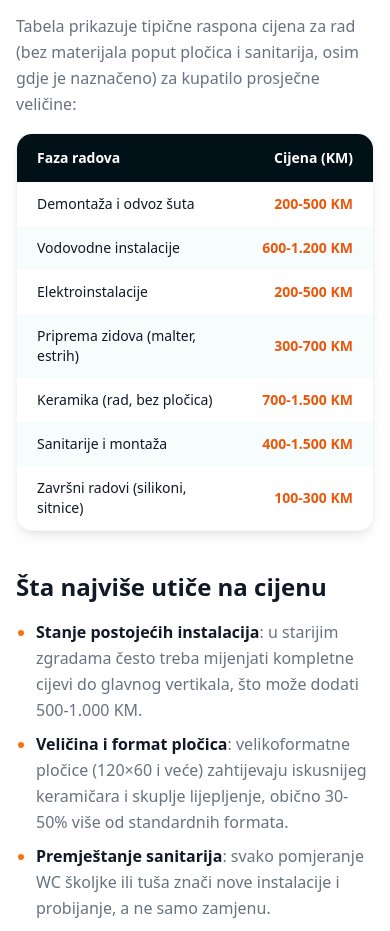
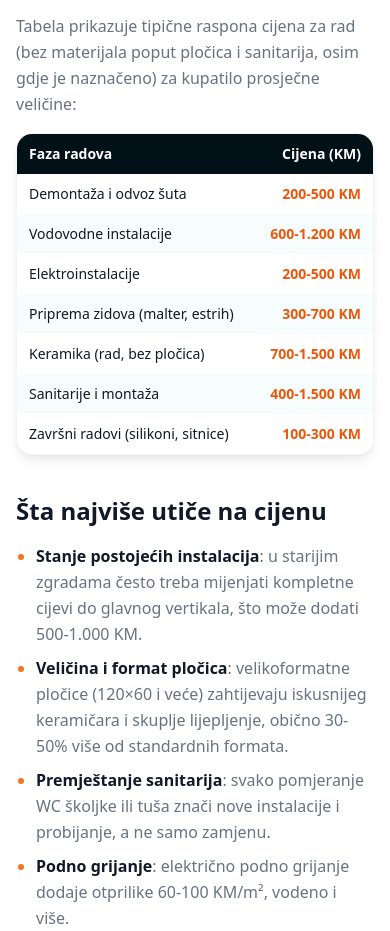
Before and after one commit to ocjenime/zaposli.ba, a Next.js app: page /zaposli.ba/savjeti/cijena-adaptacije-kupatila in a window 390 px wide. Shown: the part 860-1791 px from the top of the page. Built offline with nearby package versions, Linux system fonts and the light colour scheme; no server answers.

Commit message:
fix: mobile tables and padding in savjeti articles

```diff
--- a/app/savjeti/cijena-adaptacije-kupatila/page.tsx
+++ b/app/savjeti/cijena-adaptacije-kupatila/page.tsx
@@ -61,24 +61,26 @@ export default function CijenaAdaptacijeKupatilaPage() {
             </p>
 
             <div className="bg-white rounded-2xl border border-gray-100 shadow-card overflow-hidden mb-8">
-              <table className="w-full text-sm">
+              <div className="overflow-x-auto">
+                <table className="w-full text-sm min-w-[280px]">
                   <thead>
                     <tr className="bg-ink text-[#ffffff]">
-                    <th className="text-left px-5 py-3.5 font-semibold">Faza radova</th>
-                    <th className="text-right px-5 py-3.5 font-semibold">Cijena (KM)</th>
+                      <th className="text-left px-3 sm:px-5 py-2.5 sm:py-3.5 font-semibold">Faza radova</th>
+                      <th className="text-right px-3 sm:px-5 py-2.5 sm:py-3.5 font-semibold">Cijena (KM)</th>
                     </tr>
                   </thead>
                   <tbody>
                     {priceRows.map((row, i) => (
                       <tr key={i} className={i % 2 === 0 ? 'bg-white' : 'bg-cloud/50'}>
-                      <td className="px-5 py-3 text-gray-900">{row.phase}</td>
-                      <td className="px-5 py-3 text-right font-semibold text-brand-orange-dark whitespace-nowrap">
+                        <td className="px-3 sm:px-5 py-2.5 sm:py-3 text-gray-900">{row.phase}</td>
+                        <td className="px-3 sm:px-5 py-2.5 sm:py-3 text-right font-semibold text-brand-orange-dark whitespace-nowrap">
                           {row.range}
                         </td>
                       </tr>
                     ))}
                   </tbody>
                 </table>
+              </div>
             </div>
 
             <h2 className="text-2xl font-bold text-gray-900 mt-10 mb-4">Šta najviše utiče na cijenu</h2>
--- a/app/savjeti/cijena-fasade-po-m2/page.tsx
+++ b/app/savjeti/cijena-fasade-po-m2/page.tsx
@@ -67,24 +67,26 @@ export default function CijenaFasadePoM2Page() {
 
             <h2 className="text-2xl font-bold text-gray-900 mt-10 mb-4">Cijene po sistemu (materijal + rad)</h2>
             <div className="bg-white rounded-2xl border border-gray-100 shadow-card overflow-hidden mb-8">
-              <table className="w-full text-sm">
+              <div className="overflow-x-auto">
+                <table className="w-full text-sm min-w-[280px]">
                   <thead>
                     <tr className="bg-ink text-[#ffffff]">
-                    <th className="text-left px-5 py-3.5 font-semibold">Sistem fasade</th>
-                    <th className="text-right px-5 py-3.5 font-semibold">Cijena (KM/m²)</th>
+                      <th className="text-left px-3 sm:px-5 py-2.5 sm:py-3.5 font-semibold">Sistem fasade</th>
+                      <th className="text-right px-3 sm:px-5 py-2.5 sm:py-3.5 font-semibold">Cijena (KM/m²)</th>
                     </tr>
                   </thead>
                   <tbody>
                     {priceRows.map((row, i) => (
                       <tr key={i} className={i % 2 === 0 ? 'bg-white' : 'bg-cloud/50'}>
-                      <td className="px-5 py-3 text-gray-900">{row.system}</td>
-                      <td className="px-5 py-3 text-right font-semibold text-brand-orange-dark whitespace-nowrap">
+                        <td className="px-3 sm:px-5 py-2.5 sm:py-3 text-gray-900">{row.system}</td>
+                        <td className="px-3 sm:px-5 py-2.5 sm:py-3 text-right font-semibold text-brand-orange-dark whitespace-nowrap">
                           {row.range}
                         </td>
                       </tr>
                     ))}
                   </tbody>
                 </table>
+              </div>
             </div>
             <p className="text-steel leading-relaxed mb-4">
               Za kuću sa 150 m² fasadne površine, stiropor 10 cm iznosi otprilike 6.000-8.200 KM,
```
Lines whose indentation alone changed are shown as unchanged.
